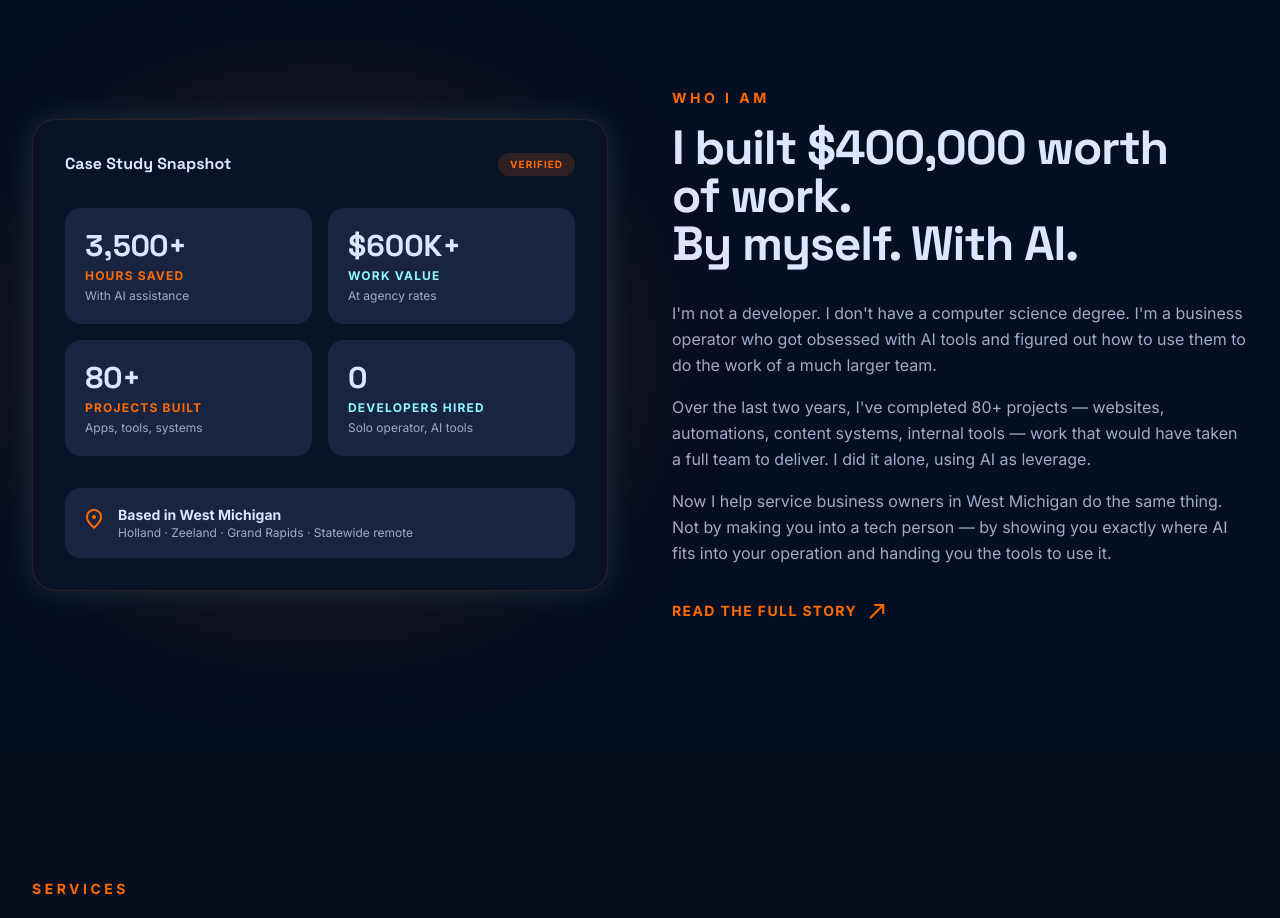
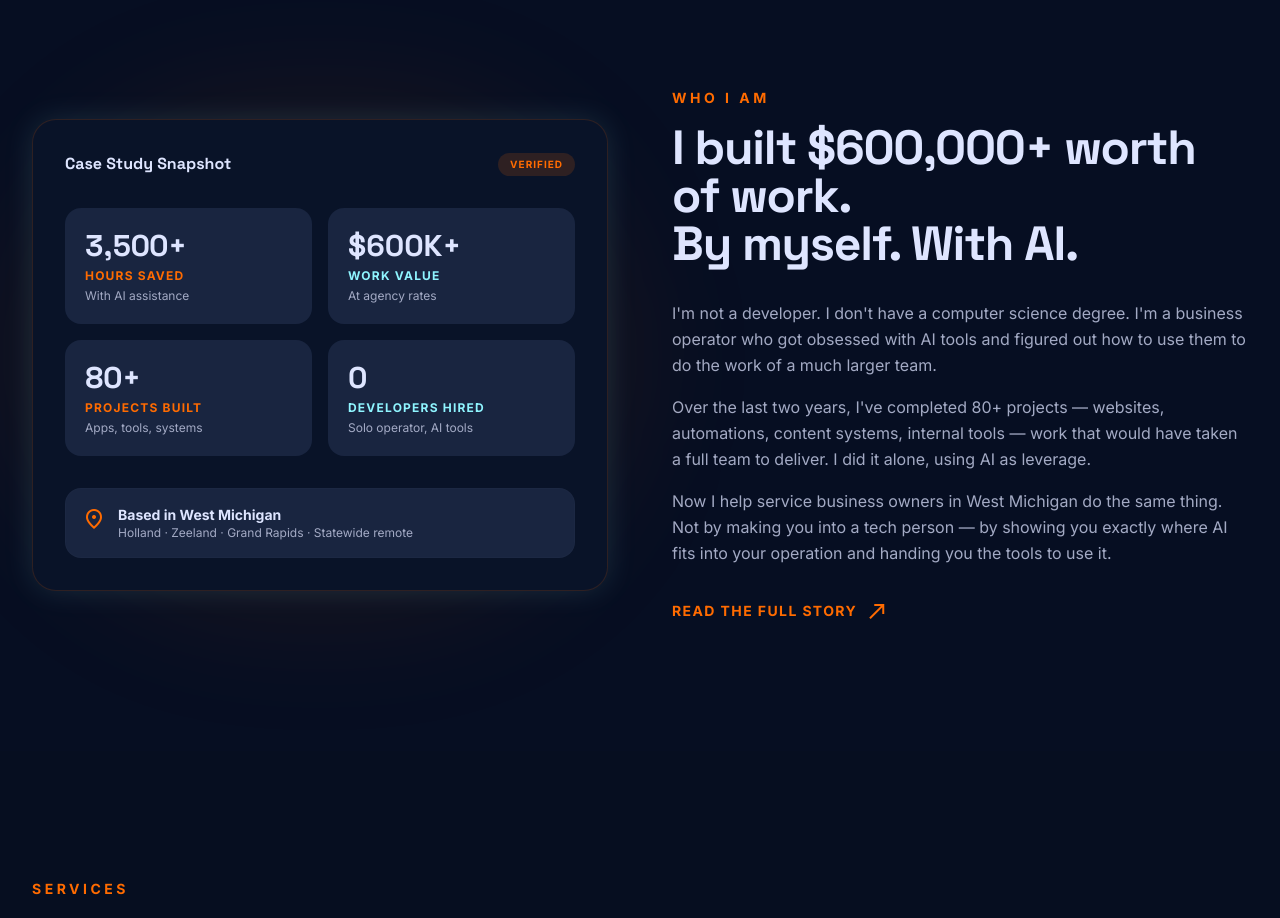
Before and after one commit to joshcowen/appliedaiworks-next, a Next.js app: page / in a window 1280 px wide. Shown: the part 2840-3758 px from the top of the page. Built offline with nearby package versions, Linux system fonts and the light colour scheme.

Commit message:
Fix $400,000 to $600,000+ in homepage headline
Co-Authored-By: Claude Sonnet 4.6 <noreply@anthropic.com>

```diff
--- a/app/page.tsx
+++ b/app/page.tsx
@@ -292,7 +292,7 @@ export default function HomePage() {
             </div>
             <div className="order-1 lg:order-2">
               <span className="text-brand-orange font-bold text-sm uppercase tracking-[0.25em] block mb-4">Who I Am</span>
-              <h2 className="font-headline text-4xl md:text-5xl font-bold tracking-tight text-on-surface mb-8 leading-tight">I built $400,000 worth of&nbsp;work.<br />By myself. With&nbsp;AI.</h2>
+              <h2 className="font-headline text-4xl md:text-5xl font-bold tracking-tight text-on-surface mb-8 leading-tight">I built $600,000+ worth of&nbsp;work.<br />By myself. With&nbsp;AI.</h2>
               <div className="space-y-4 text-on-surface-variant leading-relaxed text-base mb-8">
                 <p>I&apos;m not a developer. I don&apos;t have a computer science degree. I&apos;m a business operator who got obsessed with AI tools and figured out how to use them to do the work of a much larger team.</p>
                 <p>Over the last two years, I&apos;ve completed 80+ projects &mdash; websites, automations, content systems, internal tools &mdash; work that would have taken a full team to deliver. I did it alone, using AI as leverage.</p>
```
